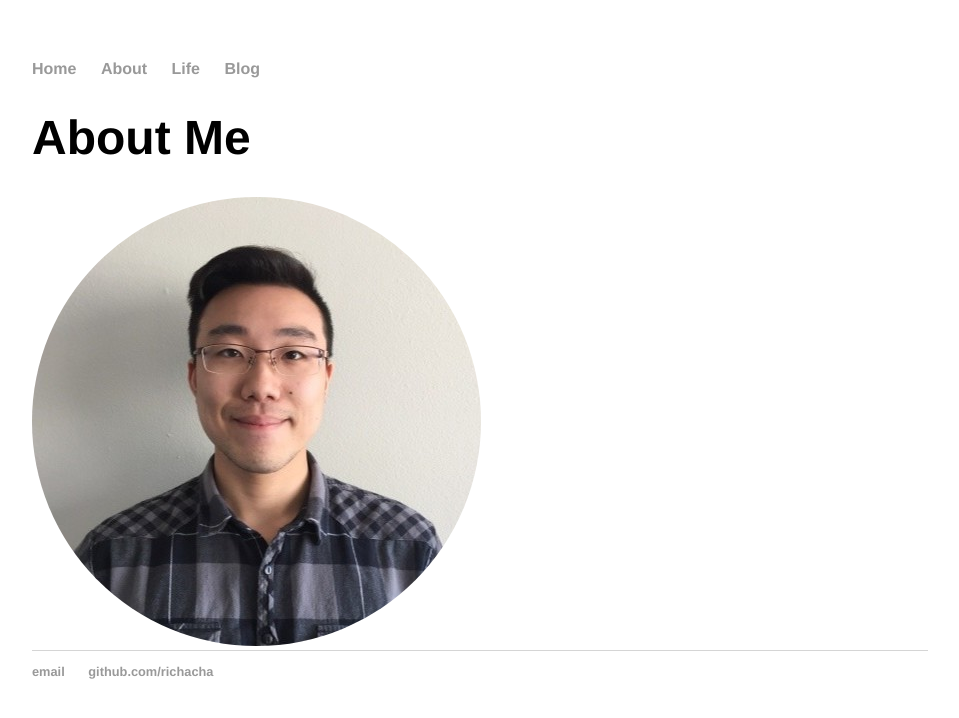
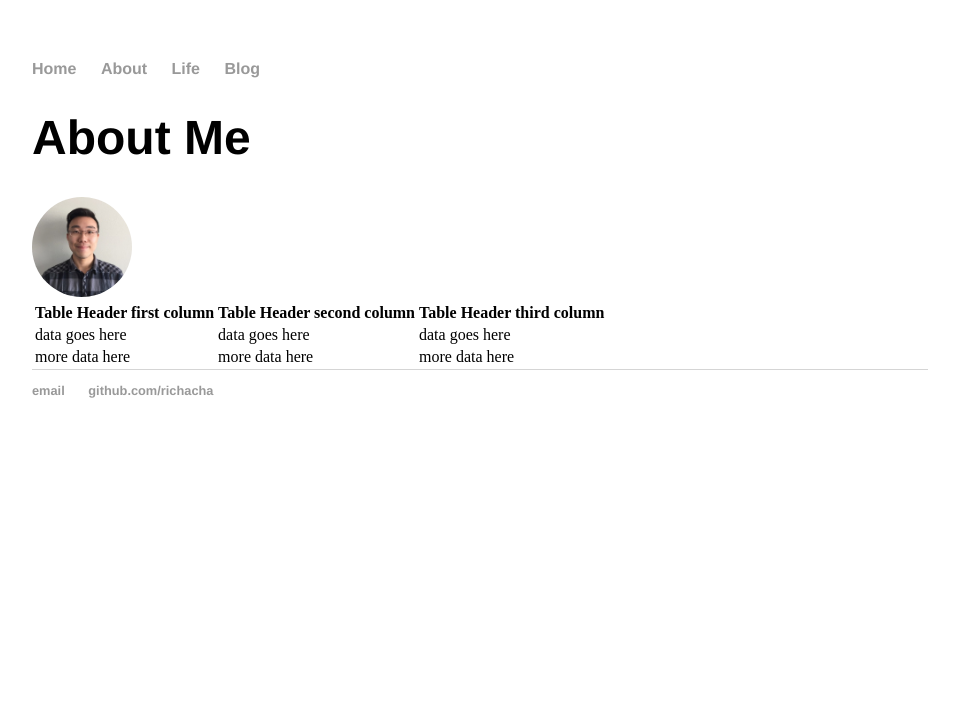
Before and after one commit to Richacha/haolinzhang.github.io, a Jekyll site: the page built from about/index.html, in a window 1280 px wide. Shown: the top 718 px of the page, without its empty margins (160-1119 px from the left). Built offline with Jekyll 4.4.1, drawn with Linux system fonts in a browser that asks for light colours.

Commit message:
Update index.html

```diff
--- a/about/index.html
+++ b/about/index.html
@@ -4,4 +4,24 @@ title: About Me
 ---
 	<h1>{{ page.title }}</h1>
 
-	<img src="1.jpeg" style="border-radius: 50%">
+	<img src="1.jpeg" style="border-radius: 50%" width="100px" height="100px">
+
+	<table>
+	<tbody>
+	<tr>
+	<th>Table Header first column</th>
+	<th>Table Header second column</th>
+	<th>Table Header third column</th>
+	</tr>
+	<tr>
+	<td>data goes here</td>
+	<td>data goes here</td>
+	<td>data goes here</td>
+	</tr>
+	<tr>
+	<td>more data here</td>
+	<td>more data here</td>
+	<td>more data here</td>
+	</tr>
+	</tbody>
+	</table>
```
